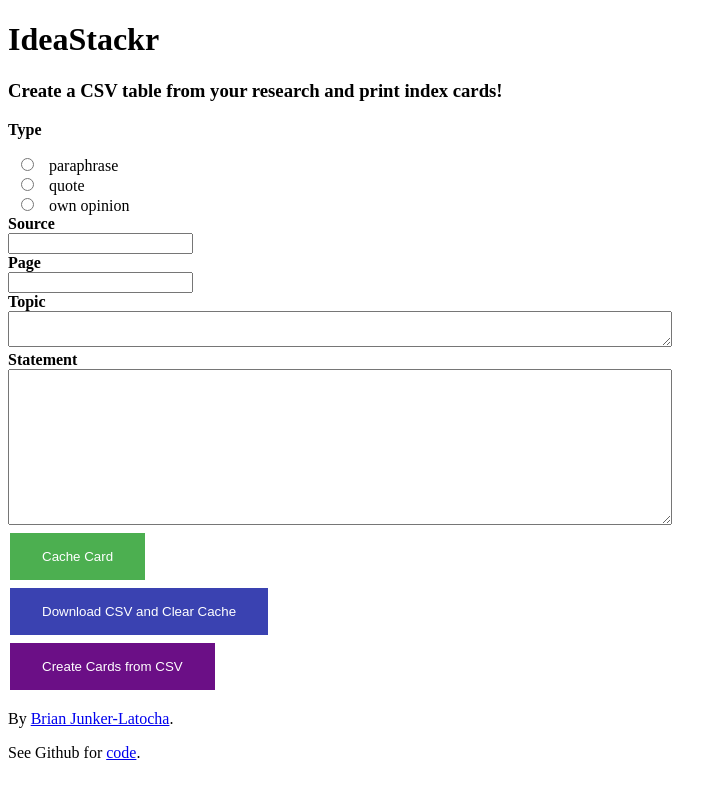
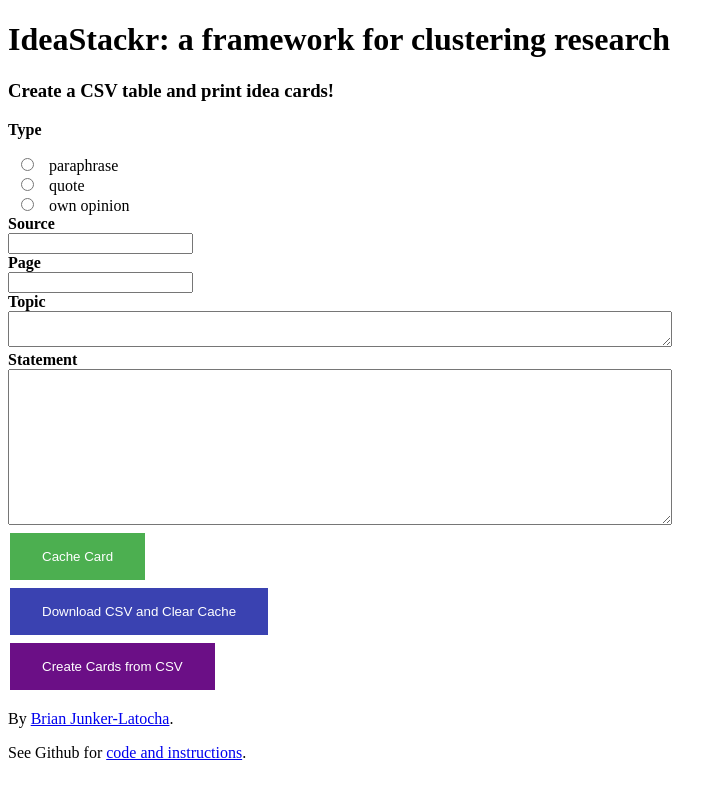
Before and after one commit to BrianInGermany/Xzerpt, a Flask app: page / in a window 1280 px wide. Shown: the whole page, without its empty margins (0-727 px from the left). Run offline with Flask 2, Linux system fonts and the light colour scheme.

Commit message:
edit wording

```diff
--- a/templates/idea_form.html
+++ b/templates/idea_form.html
@@ -36,9 +36,9 @@ button[id=csv_button] {
 </head>
 <html>
    <body>
-      <h1 style = "text-align: left;">IdeaStackr</h1>
+      <h1 style = "text-align: left;">IdeaStackr: a framework for clustering research</h1>
 
-       <h3>Create a CSV table from your research and print index cards!</h3>
+       <h3>Create a CSV table and print idea cards!</h3>
 
       <form action="" id="form" method="POST">
          <p><b>Type</b></p>
@@ -74,7 +74,7 @@ button[id=csv_button] {
          <button type="button" id="csv_button" onclick="window.location.href = '/csv_input';">Create Cards from CSV</button>
 
          <p>By <a href="https://thejunkyard.cc">Brian Junker-Latocha</a>.</p>
-         <p>See Github for <a href="https://github.com/BrianInGermany/IdeaStackr">code</a>.</p>
+         <p>See Github for <a href="https://github.com/BrianInGermany/IdeaStackr">code and instructions</a>.</p>
    </body>
    <script src="https://ajax.googleapis.com/ajax/libs/jquery/3.5.1/jquery.min.js"></script>
    <script>
```
Also changed, not shown: README.md.
